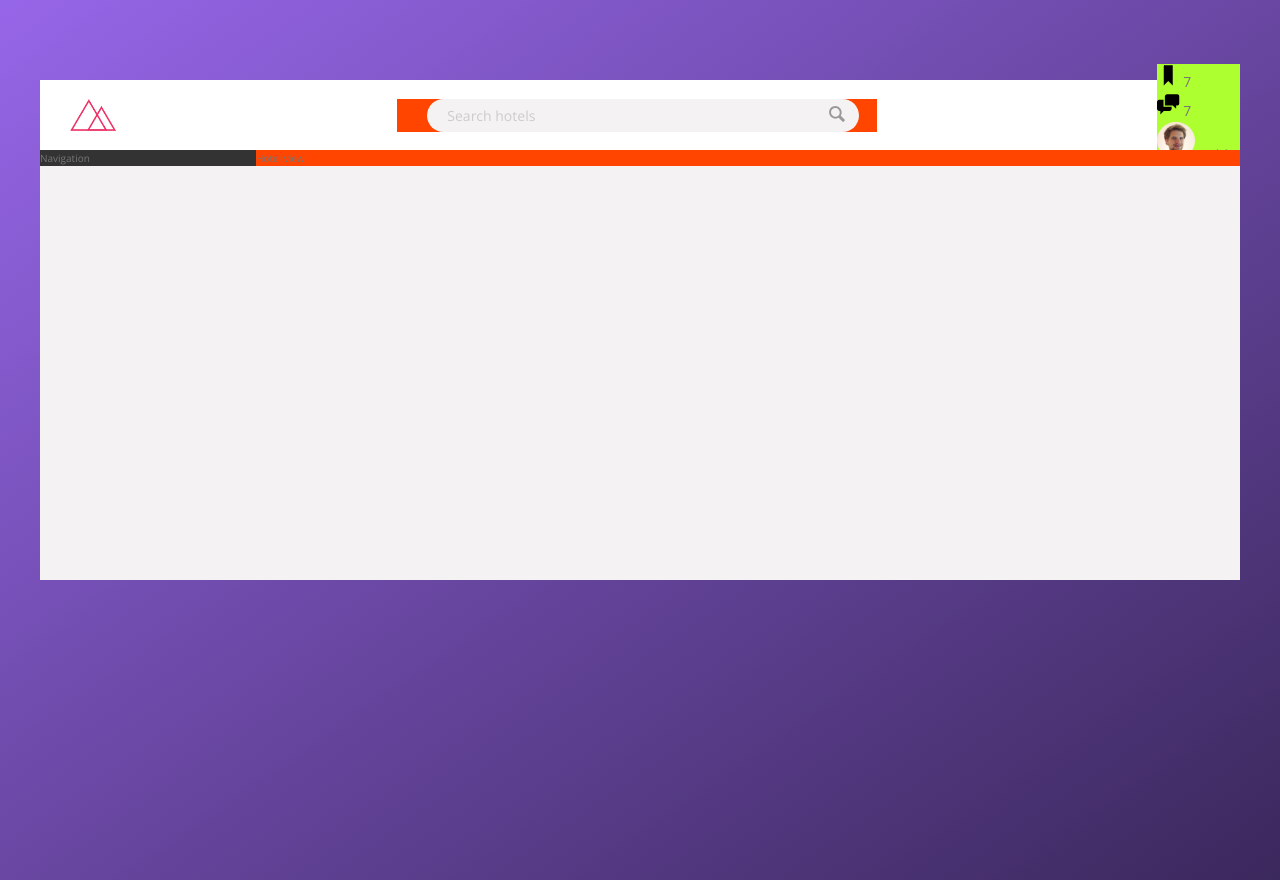
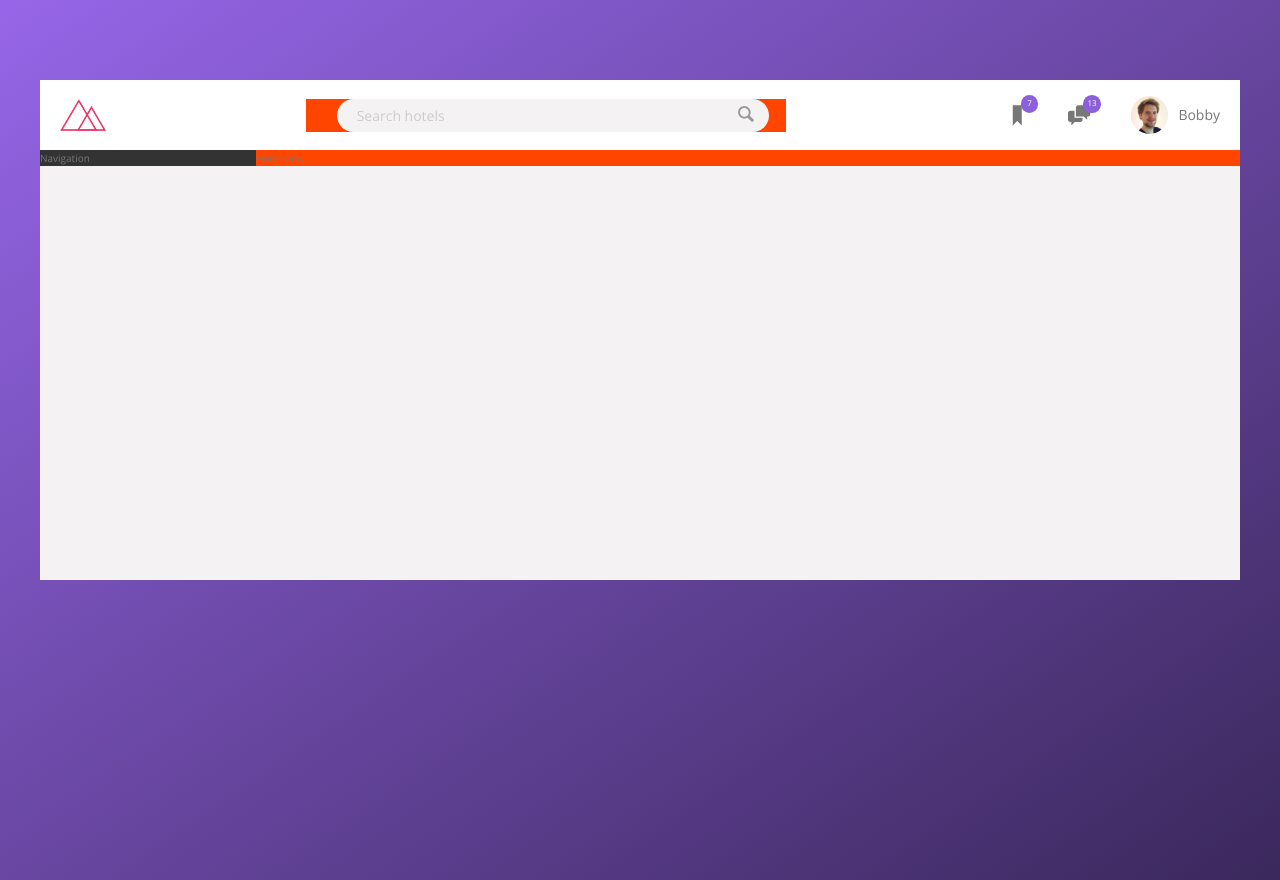
Before and after one commit to robertstipp/Brillo, a website: page index.html in a window 1280 px wide. Drawn offline with nearby package versions, Linux system fonts and the light colour scheme.

Commit message:
Added user-nav styles

```diff
--- a/index.html
+++ b/index.html
@@ -37,7 +37,7 @@
             <svg class="user-nav__icon">
               <use xlink:href="img/sprite.svg#icon-chat"></use>
             </svg>
-            <span class="user-nav__notification">7</span>
+            <span class="user-nav__notification">13</span>
           </div>
           <div class="user-nav__user">
             <img
--- a/sass/_components.scss
+++ b/sass/_components.scss
@@ -1,6 +1,6 @@
 .logo {
   height: 3.25rem;
-  margin-left: 3rem;
+  margin-left: 2rem;
 }
 
 .search {
@@ -55,20 +55,50 @@
 }
 
 .user-nav {
-  background-color: greenyellow;
+  display: flex;
+  align-items: center;
+  align-self: stretch;
+  justify-content: center;
+
+  & > * {
+    padding: 0 2rem;
+    height: 100%;
+    display: flex;
+    align-items: center;
+  }
+
+  & > *:hover {
+    background-color: var(--color-grey-light-2);
+  }
+
   &__icon-box {
+    position: relative;
   }
   &__icon {
     height: 2.25rem;
     width: 2.25rem;
+    fill: var(--color-grey-dark-2);
   }
   &__notification {
+    font-size: 0.8rem;
+    color: #fff;
+    width: 1.75rem;
+    height: 1.75rem;
+    border-radius: 50%;
+    background-color: var(--color-primary);
+    position: absolute;
+    top: 1.5rem;
+    right: 1rem;
+    display: flex;
+    align-items: center;
+    justify-content: center;
   }
   &__user {
   }
   &__user-photo {
     height: 3.75rem;
     border-radius: 50%;
+    margin-right: 1rem;
   }
   &__user-name {
   }
```
Also changed, not shown: css/style.css.
